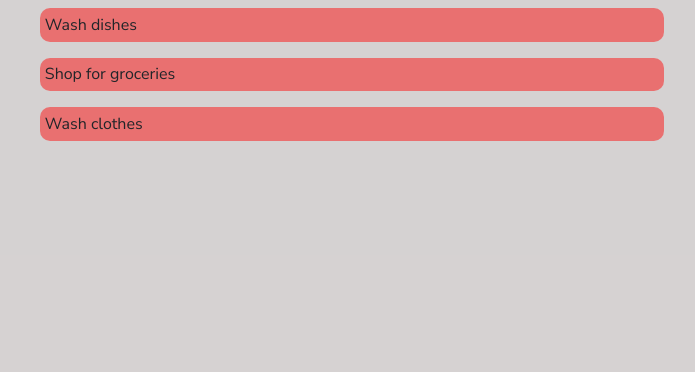
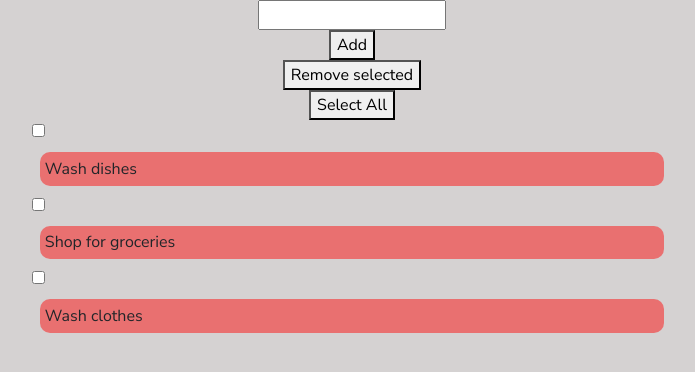
Before and after one commit to Evaldas22/todo-app, a React (Create React App) app: page / in a window 1280 px wide. Shown: the top 372 px of the page, without its empty margins (288-983 px from the left). Built offline with nearby package versions, Linux system fonts and the light colour scheme.

Commit message:
Added logic to TodoItem, TodoList and App components

```diff
--- a/src/components/App.js
+++ /dev/null
@@ -1,22 +0,0 @@
-import React, { Component } from 'react';
-import './style/App.css';
-import TodoList from './TodoList';
-
-const todoList = [
-  'Wash dishes',
-  'Shop for groceries',
-  'Wash clothes'
-];
-
-
-class App extends Component {
-  render() {
-    return (
-      <div className='App'>
-        <TodoList todoList={todoList} />
-      </div>
-    );
-  }
-}
-
-export default App;
--- /dev/null
+++ b/src/components/App/App.js
@@ -0,0 +1,134 @@
+import React, { Component } from 'react';
+import './App.css';
+import TodoList from '../TodoList/TodoList';
+
+let ID_COUNTER = 4;
+
+class App extends Component {
+  state = {
+    todoList: [
+      {
+        todoId: 1,
+        text: 'Wash dishes',
+        checked: false
+      },
+      {
+        todoId: 2,
+        text: 'Shop for groceries',
+        checked: false
+      },
+      {
+        todoId: 3,
+        text: 'Wash clothes',
+        checked: false
+      }
+    ],
+    inputValue: '',
+    allSelected: false
+  }
+
+  // checkIfAllSelected = () =>{
+  //   let checkedStatuses = this.state.todoList.map(todo => {
+  //     return todo.checked;
+  //   });
+
+  //   // if there's at least 1 false, that means all are not selected
+  //   return !checkedStatuses.includes(false);
+  // }
+
+  handleChange = (e) => {
+    this.setState({
+      inputValue: e.target.value
+    });
+  }
+
+  handleAddClick = () => {
+
+    const newTodo = {
+      todoId: ID_COUNTER++,
+      text: this.state.inputValue,
+      checked: false
+    }
+
+    //const allAreSelected = this.checkIfAllSelected();
+
+    this.setState({
+      todoList: this.state.todoList.concat(newTodo),
+      inputValue: ''
+      //allAreSelected: allAreSelected
+    });
+
+  }
+
+  handleRemoveClick = () => {
+    const remainingTodos = this.state.todoList.filter( todo => {
+      return !todo.checked;
+    });
+
+    this.setState({
+      todoList: remainingTodos,
+      allSelected: false
+    })
+  }
+
+  handleSelectClick = () => {
+    let checked;
+
+    if (this.state.allSelected){
+      // unselect all
+      checked = false;
+    }
+    else{
+      // select all
+      checked = true;
+    }
+
+
+    // update all todos
+    const updatedTodoList = this.state.todoList.map(todo => ({
+        ...todo,
+        checked: checked
+    }));
+
+    const newState = {
+      todoList: updatedTodoList,
+      allSelected: !this.state.allSelected
+    }
+
+    this.setState(newState);
+  }
+
+  toggleCheckedStatus = (todoId) => {
+    const updatedTodoList = this.state.todoList.map(todo => {
+      if(todo.todoId === todoId){
+        return {
+          ...todo,
+          checked: !todo.checked
+        }
+      }
+      else return todo;
+    })
+
+    this.setState({
+      todoList: updatedTodoList
+    });
+  }
+
+  render() {
+    return (
+      <div className='App'>
+        <input value={this.state.inputValue} onChange={this.handleChange}></input>
+        <button onClick={this.handleAddClick}>Add</button>
+        <button onClick={this.handleRemoveClick}>Remove selected</button>
+        <button onClick={this.handleSelectClick}>{this.state.allSelected ? 'Unselect all' : 'Select All'}</button>
+        <TodoList
+          todoList={this.state.todoList}
+          className='todoList'
+          toggleCheckedStatus={this.toggleCheckedStatus}
+        />
+      </div>
+    );
+  }
+}
+
+export default App;
--- a/src/components/TodoItem.js
+++ /dev/null
@@ -1,12 +0,0 @@
-import React from 'react';
-import './style/TodoItem.css';
-
-const TodoItem = (props) => {
-    return (
-        <div>
-            <p className='todoItem'>{props.item}</p>
-        </div>
-    )
-}
-
-export default TodoItem;
--- a/src/components/style/TodoItem.css
+++ b/src/components/TodoItem/TodoItem.css
@@ -1,4 +1,5 @@
-.todoItem {
+
+.todoItem-text {
     margin: 0.5rem;
     padding: 0.3rem;
     background-color: rgba(255, 0, 0, 0.466);
--- /dev/null
+++ b/src/components/TodoItem/TodoItem.js
@@ -0,0 +1,23 @@
+import React from 'react';
+import './TodoItem.css';
+
+class TodoItem extends React.Component {
+
+    handleChange = () => {
+        this.props.toggleCheckedStatus(this.props.todoId);
+    }
+
+    render(){
+        const {text, checked} = this.props.todo;
+
+        return (
+            <div className='todoItem'>
+                <input type="checkbox" checked={checked} onChange={this.handleChange}/>
+                <p className='todoItem-text' >{text}</p>
+            </div>
+        )
+    }
+}
+
+
+export default TodoItem;
--- a/src/components/TodoList.js
+++ /dev/null
@@ -1,14 +0,0 @@
-import React from 'react';
-import './style/TodoList.css';
-import TodoItem from './TodoItem';
-
-const TodoList = (props) => {
-
-    return (
-        <div className='todoList'>
-            {props.todoList.map((todo, i) => <TodoItem item={todo}/>)}
-        </div>
-    )
-}
-
-export default TodoList;
--- a/src/components/style/TodoList.css
+++ b/src/components/TodoList/TodoList.css
@@ -1,5 +1,5 @@
 .todoList {
     display: flex;
     flex-direction: column;
-    width: 50%;
+    width: 50% !important;
 }
--- /dev/null
+++ b/src/components/TodoList/TodoList.js
@@ -0,0 +1,19 @@
+import React from 'react';
+import './TodoList.css';
+import TodoItem from '../TodoItem/TodoItem';
+
+const TodoList = ({ todoList, toggleCheckedStatus }) => {
+
+    return (
+        <div className='todoList'>
+            {todoList.map((todo, i) => <TodoItem
+                                            key={todo.todoId}
+                                            todo={todo}
+                                            todoId={todo.todoId}
+                                            toggleCheckedStatus={toggleCheckedStatus}
+                                        />)}
+        </div>
+    )
+}
+
+export default TodoList;
--- a/src/index.js
+++ b/src/index.js
@@ -1,6 +1,6 @@
 import React from 'react';
 import ReactDOM from 'react-dom';
-import App from './components/App';
+import App from './components/App/App';
 import * as serviceWorker from './serviceWorker';
 import 'bootstrap/dist/css/bootstrap.css';
 import './index.css';
```
Also changed, not shown: src/components/App/App.css (renamed from src/components/style/App.css).
